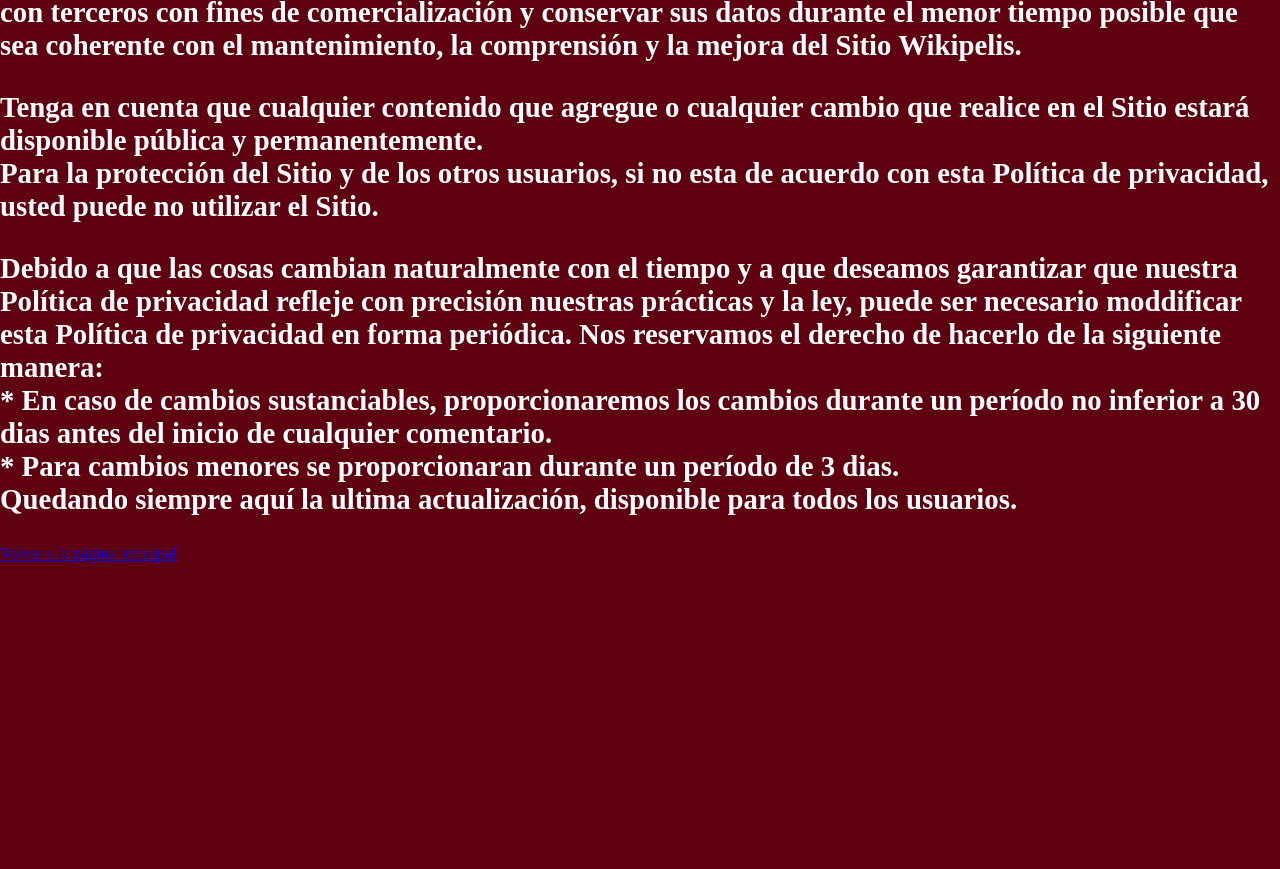
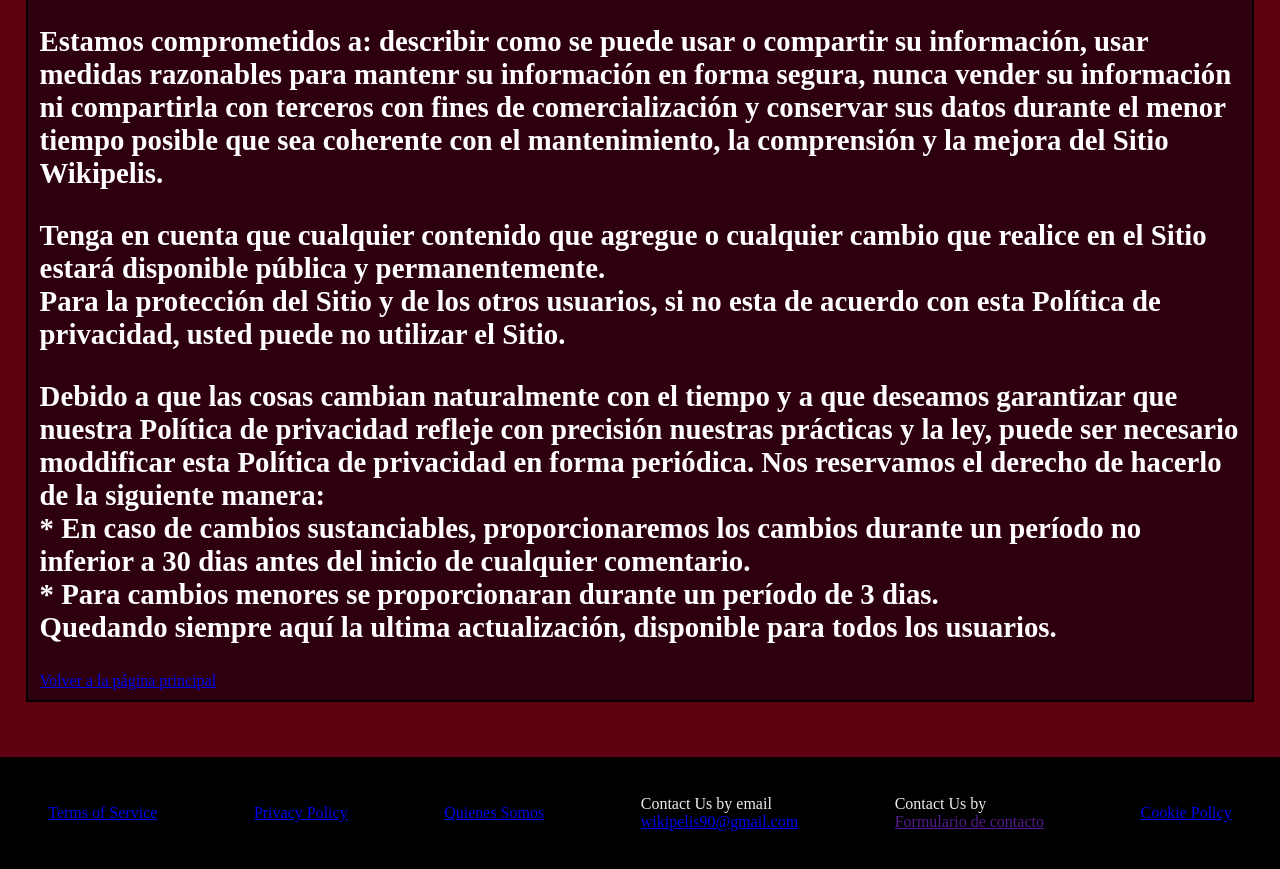
Before and after one commit to Andreallanes/andre_trabajo_fullstack, a plain HTML site: page sitio/privacy_policy.html in a window 1280 px wide. Shown: the part 411-1280 px from the top of the page. Before the commit the page ends 974 px from the top, so only its background shows below. Drawn offline with Linux system fonts and the light colour scheme.

Commit message:
Política de privacidad terminado

```diff
--- a/estilos/estilos_del_footer.css
+++ b/estilos/estilos_del_footer.css
@@ -6,3 +6,13 @@
   margin-left: 1000;
   margin-right: 1000;
 }
+
+.container-fieldset
+{
+  background-color: #2E000F;
+  border-style: solid;
+  border-color: black;
+  align-items: center;
+  margin-left: 2%;
+  margin-right: 2%;
+}
--- a/sitio/privacy_policy.html
+++ b/sitio/privacy_policy.html
@@ -12,7 +12,8 @@
         <div class="container-head"><a href="///C:/Users/tomi_/Downloads/Dise%C3%B1oWeb/trabajofullstack/index.html"><img class="headerimg" src="../imagenes/imagenHeader.jpg"></a>
         <div class="tituloprincipal">Política de Privacidad</div>
     </div>
-    <br><br><br><br><br>
+    <br><br><br><br><br><br><br><br>
+    <fieldset class="container-fieldset">
         <p class="terminos">Debido a que creemos que no debería tener que proporcionar información personal, puede leer, editar o usar el Sitio de Wikipelis sin registar una cuenta, sin proporcionar una dirección de correo electrónico o un nombre real. </p>
         <p class="terminos">Debido a que queremos que entienda cómo se utiliza el sitio recopilamos cierta información cuando: hace contribuciones, usa el sitio y cuando nos envia correo electrónico o Formulario de consulta.</p>
         <p class="terminos">Estamos comprometidos a: describir como se puede usar o compartir su información, usar medidas razonables para mantenr su información en forma segura, nunca vender su información ni compartirla con terceros con fines de comercialización y conservar sus datos durante el menor tiempo posible que sea coherente con el mantenimiento, la comprensión y la mejora del Sitio Wikipelis.</p>
@@ -20,7 +21,33 @@
         <p class="terminos">Debido a que las cosas cambian naturalmente con el tiempo y a que deseamos garantizar que nuestra Política de privacidad refleje con precisión nuestras prácticas y la ley, puede ser necesario moddificar esta Política de privacidad en forma periódica. Nos reservamos el derecho de hacerlo de la siguiente manera: <br>
         * En caso de cambios sustanciables, proporcionaremos los cambios durante un período no inferior a 30 dias antes del inicio de cualquier comentario. <br>
         * Para cambios menores se proporcionaran durante un período de 3 dias. <br>
-    Quedando siempre aquí la ultima actualización, disponible para todos los usuarios. </p>
+        Quedando siempre aquí la ultima actualización, disponible para todos los usuarios.
+        </p>
         <a href="../index.html">Volver a la página principal</a>
+    </fieldset>
+    <div class="item footer"><br><br><br>
+        <div class="footerflex">
+            <div class="footeritem">
+                <a href="./sitio/terms_of_service.html"> Terms of Service</a>
+            </div>
+            <div class="footeritem">
+                <a href="./sitio/privacy_policy.html">Privacy Policy</a>
+            </div>
+            <div class ="footeritem">
+                <a href="./sitio/quienes_somos.html">Quienes Somos</a>
+            </div>
+            <div class="footeritem">
+                Contact Us by email<br>
+                <a href="mailto:wikipelis90@gmail.com">wikipelis90@gmail.com</a> <br>
+            </div>
+            <div class="footeritem">
+                Contact Us by <br>
+                <a href="">Formulario de contacto</a>
+            </div>
+            <div class="footeritem">
+                <a href="sitio/cookie_policy.html">Cookie Policy</a>
+            </div>
+          </div>
+    </div>
 </body>
 </html>
```
Lines whose indentation alone changed are shown as unchanged.
